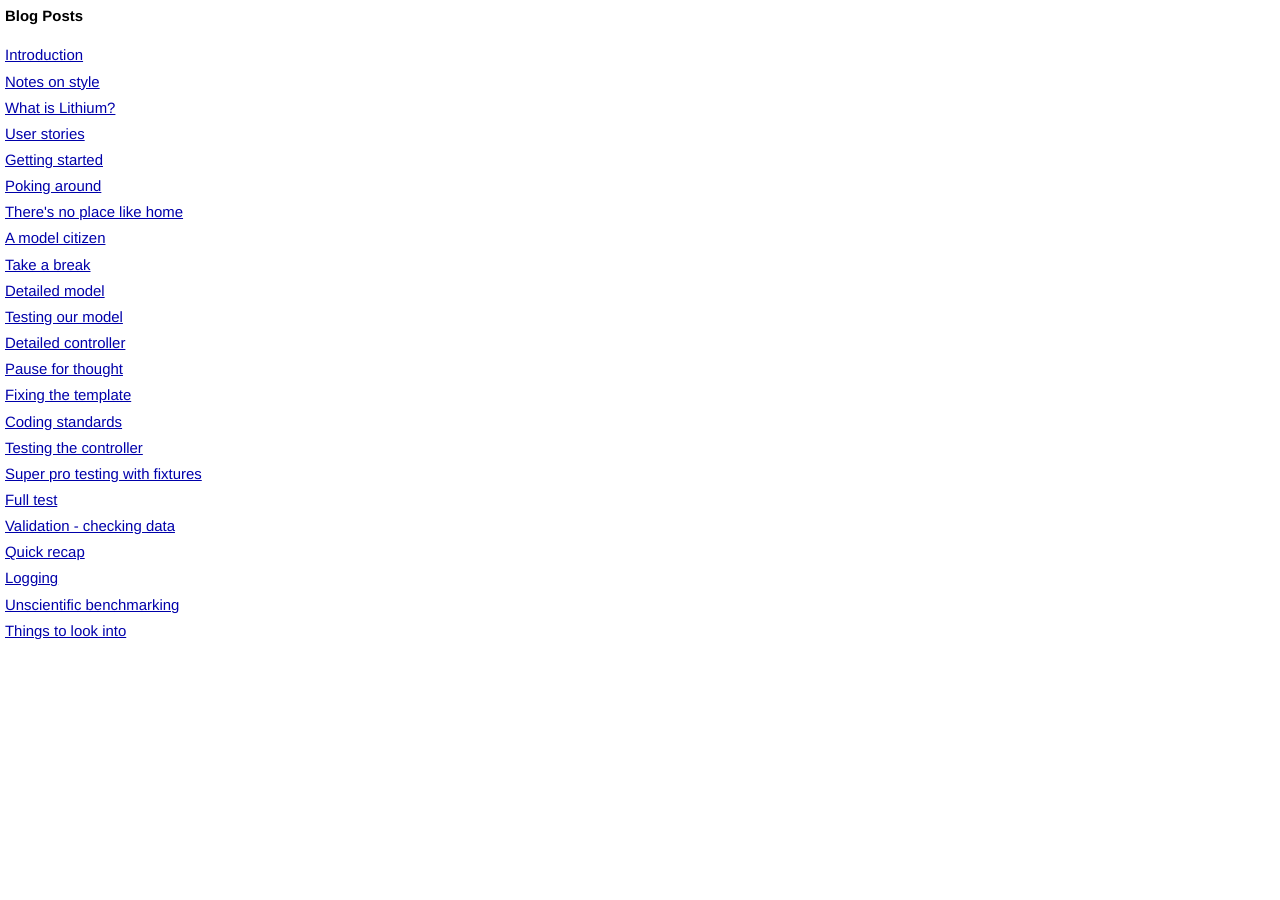
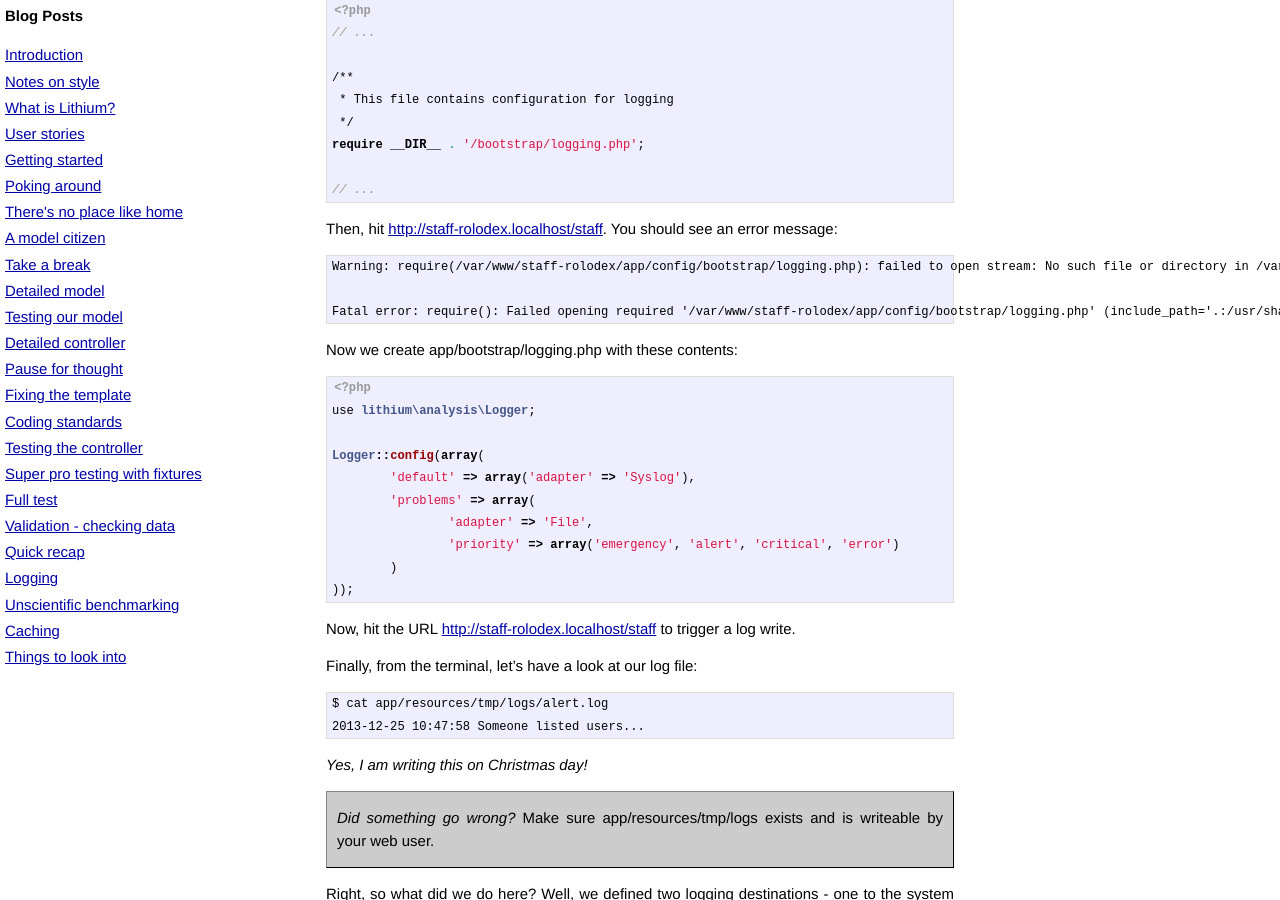
Before and after one commit to gavD/step-by-step-web-apps-with-lithium-php, a Jekyll site: the page built from _posts/2011-04-01-logging.markdown, in a window 1280 px wide and 900 px high, scrolled down 350 px. Built offline with Jekyll 4.4.1, drawn with Linux system fonts in a browser that asks for light colours; Markdown is read by kramdown in place of the engine named in the settings; some of the changed text lies outside the part shown.

Commit message:
Add chapter on logging

```diff
--- a/_posts/1980-12-19-things-to-look-into.markdown
+++ b/_posts/1980-12-19-things-to-look-into.markdown
@@ -19,6 +19,7 @@ Specific things to read:
 * [http://unassumingphp.com/lithium-getting-stuff-from-your-database/](http://unassumingphp.com/lithium-getting-stuff-from-your-database/)
 * http://www.komposta.net/article/lithium-model-schema-caching - cache schema
 * https://github.com/heptat/li3_ruckusing_migrations?
+* http://www.slideshare.net/nateabele/lithium-the-framework-for-people-who-hate-frameworks - presentation from Nate Abele on Lithium. A few years old but still worth a browse.
 
 Apply this to the confusing bit about routes:
 
--- a/_posts/2011-04-01-logging.markdown
+++ b/_posts/2011-04-01-logging.markdown
@@ -3,4 +3,76 @@ layout: post
 title:  "Logging"
 ---
 
-TODO info on logging
+It's extremely important to have logging in your application - things WILL go wrong, and the more insight you have into problems, the better.
+
+Check out [Lithium's Logger.php](https://github.com/UnionOfRAD/lithium/blob/master/analysis/Logger.php) - this well-documented class is a good place to start to learn about logging in detail. We're going to add a few basic log messages to our app!
+
+Good news, everybody! It's REALLY EASY to configure logging in Lithium!
+
+OK first up we modify app/config/bootstrap.php and add an include:
+
+{% highlight php %}
+<?php
+// ...
+
+/**
+ * This file contains configuration for logging
+ */
+require __DIR__ . '/bootstrap/logging.php';
+
+// ...
+{% endhighlight %}
+
+Then, hit [http://staff-rolodex.localhost/staff](http://staff-rolodex.localhost/staff). You should see an error message:
+
+<pre>
+Warning: require(/var/www/staff-rolodex/app/config/bootstrap/logging.php): failed to open stream: No such file or directory in /var/www/staff-rolodex/app/config/bootstrap.php on line 62
+
+Fatal error: require(): Failed opening required '/var/www/staff-rolodex/app/config/bootstrap/logging.php' (include_path='.:/usr/share/php:/usr/share/pear') in /var/www/staff-rolodex/app/config/bootstrap.php on line 62
+</pre>
+
+Now we create app/bootstrap/logging.php with these contents:
+
+{% highlight php %}
+<?php
+use lithium\analysis\Logger;
+
+Logger::config(array(
+	'default' => array('adapter' => 'Syslog'),
+	'problems' => array(
+		'adapter' => 'File',
+		'priority' => array('emergency', 'alert', 'critical', 'error')
+	)
+));
+{% endhighlight %}
+
+Now, hit the URL [http://staff-rolodex.localhost/staff](http://staff-rolodex.localhost/staff) to trigger a log write.
+
+Finally, from the terminal, let's have a look at our log file:
+
+<pre>
+$ cat app/resources/tmp/logs/alert.log
+2013-12-25 10:47:58 Someone listed users...
+</pre>
+
+_Yes, I am writing this on Christmas day!_
+
+> *Did something go wrong?* Make sure app/resources/tmp/logs exists and is writeable by your web user.
+
+Right, so what did we do here? Well, we defined two logging destinations - one to the system log, for all logging, and the other, 'problems', to a File. Lithium's File logger will log to app/resources/tmp/logs/{message type}.log. Because we used Logger::alert, it created alert.log. If we used "error", it would write to "error.log". Notice also this line:
+
+<pre>
+		'priority' => array('emergency', 'alert', 'critical', 'error')
+</pre>
+
+here, we can see that the file logger is only "paying attention" to 4 types of log events.
+
+# Over to you!
+
+That was pretty straightforward, right? At this point, I suggest adding logging to the methods of our controller. Don't worry, I'll wait while you do :-)
+
+# What else could we do with logging?
+
+Back so soon? Great, well done!
+
+In a production system, you might want to log to a database rather than a file - for example, if you have multiple front ends, you might not want to have to pick through each box's logs separately. Both have their advantages, of course - sometimes, it might be a single node that is exhibiting a problem. So, it's good to log locally, and also to have a shared log - perhaps to something like MongoDB or another database.
```
Also changed, not shown: _posts/2010-11-19-caching.markdown (added, +10 -0 lines).
